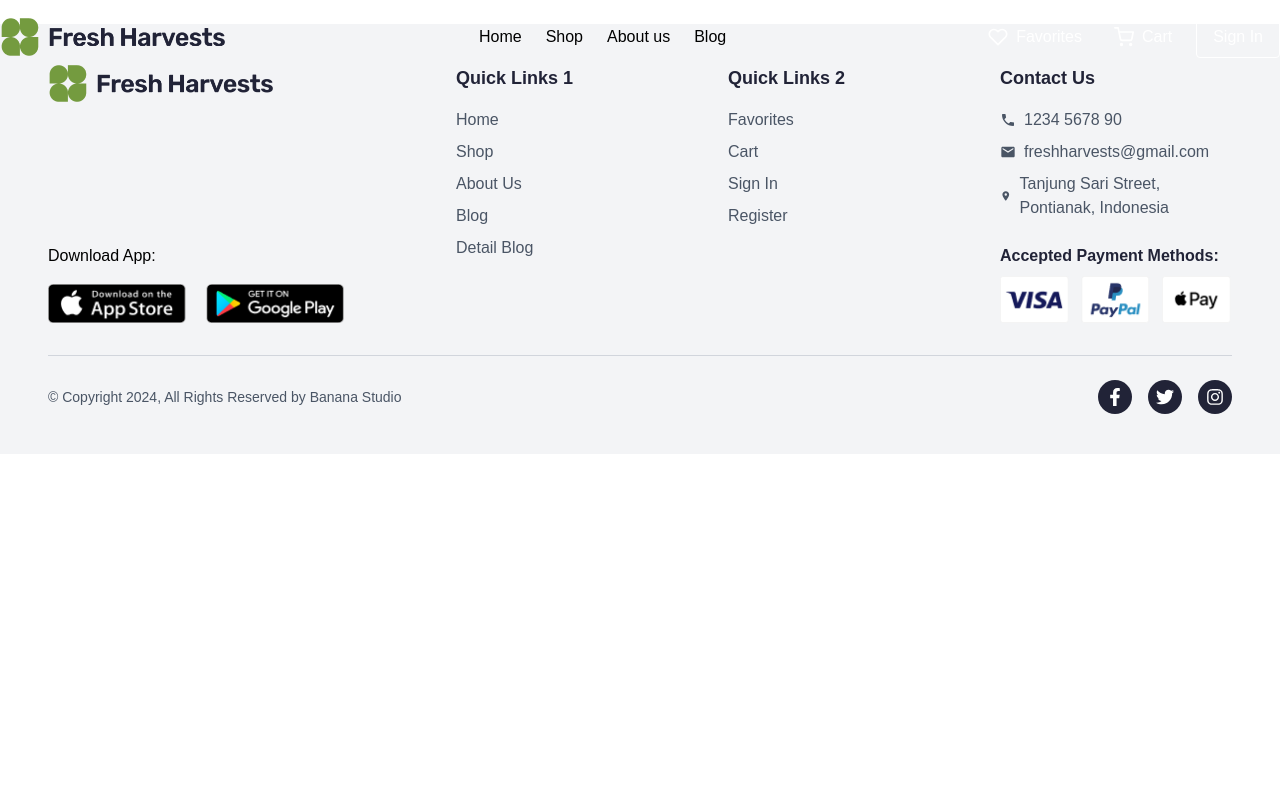
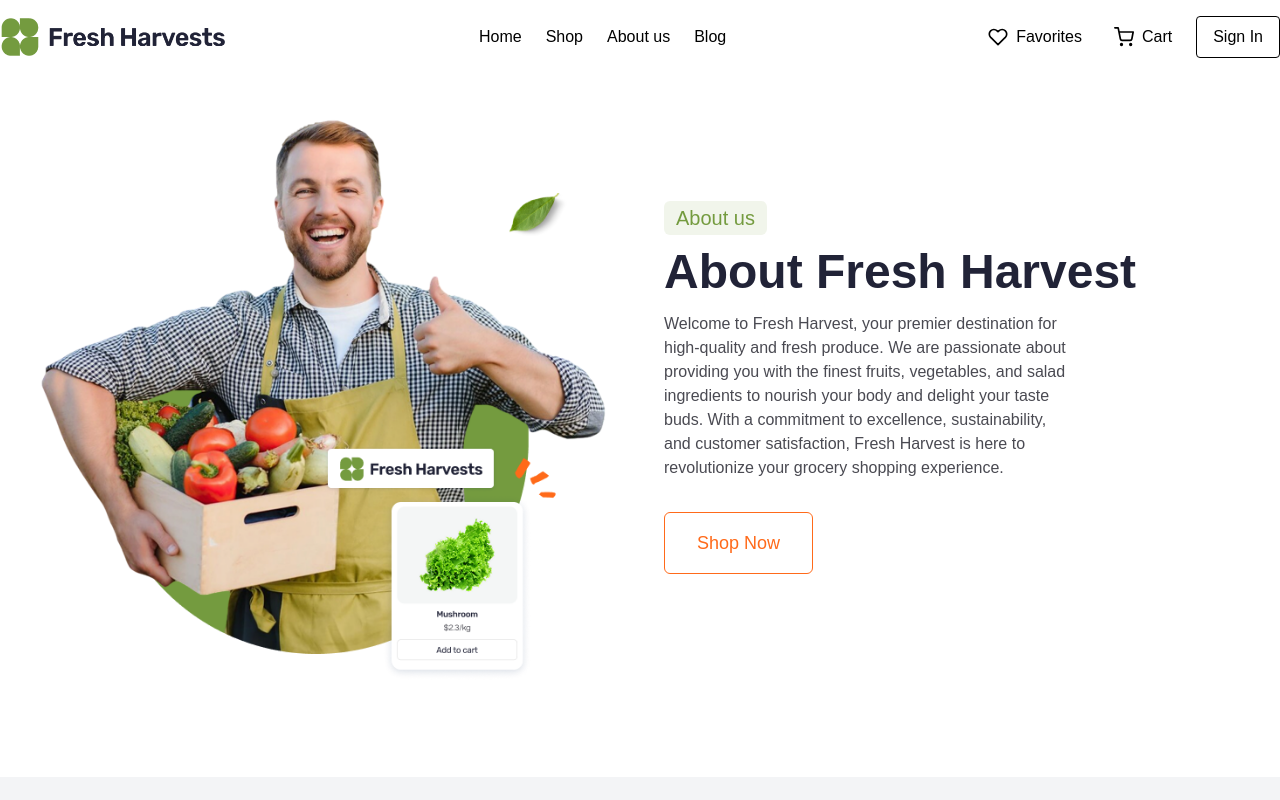
Before and after one commit to tahfeezmizan/fresh-harvests-smt, a Next.js app: page /aboutus in a window 1280 px wide. Shown: the top 800 px of the page. Built offline with nearby package versions, Linux system fonts and the light colour scheme.

Commit message:
refactor AboutUs page and ProductCard component; update Navbar links and enhance product details fetching

```diff
--- a/src/app/aboutus/page.jsx
+++ b/src/app/aboutus/page.jsx
@@ -1,7 +1,10 @@
 import React from 'react'
+import AboutUs from '../components/Homepage/AboutUs'
 
-export default function page() {
+export default function AboutUsPage() {
     return (
-        <div>page</div>
+        <div>
+            <AboutUs />
+        </div>
     )
 }
--- a/src/app/components/Homepage/ProductCard.jsx
+++ b/src/app/components/Homepage/ProductCard.jsx
@@ -9,7 +9,7 @@ export default function ProductCard({ product }) {
     const [isHovered, setIsHovered] = useState(false);
 
     return (
-        <Link href={id}>
+        <Link href={`/products/${id}`}>
             <div
                 className="bg-white rounded-2xl p-2 md:p-5 flex flex-col items-center shadow-lg"
                 onMouseEnter={() => setIsHovered(true)}
--- a/src/app/components/Navbar.jsx
+++ b/src/app/components/Navbar.jsx
@@ -28,7 +28,7 @@ const Navbar = () => {
         setUser(null);
     };
 
-    // Scroll effect
+
     useEffect(() => {
         const handleScroll = () => {
             setIsScrolled(window.scrollY > 50);
@@ -43,12 +43,19 @@ const Navbar = () => {
     const pathname = usePathname()
     if (pathname.startsWith("/dashboard")) return null;
 
+
     const links = [
         { title: "Home", path: "/" },
         { title: "Shop", path: "/products" },
-        { title: "About us", path: "/" },
+        { title: "About us", path: "/aboutus" },
         { title: "Blog", path: "/" },
     ];
+
+    const isHomeRoute = pathname === "/";
+
+    const textColor = isHomeRoute
+        ? (isScrolled ? "text-black" : "text-white")
+        : "text-black";
 
     return (
         <nav className={`fixed w-full z-10 transition-all duration-300 ${isScrolled ? 'bg-white shadow-md' : 'bg-transparent'}`}>
@@ -68,18 +75,18 @@ const Navbar = () => {
                         ))}
                     </div>
 
-                    {/* Right-side Icons */}
+
                     <div className="hidden md:flex space-x-4">
-                        <button className={`flex items-center gap-2 p-2 ${isScrolled ? 'text-black' : 'text-white'}`}>
+                        <button className={`flex items-center gap-2 p-2 ${textColor}`}>
                             <FiHeart className="text-xl" />
                             <span>Favorites</span>
                         </button>
-                        <button className={`flex items-center gap-2 p-2 ${isScrolled ? 'text-black' : 'text-white'}`}>
+                        <button className={`flex items-center gap-2 p-2 ${textColor}`}>
                             <FiShoppingCart className="text-xl" />
                             <span>Cart</span>
                         </button>
 
-                        {/* User Profile or Sign In */}
+
                         {user?.email ? (
                             <div className="relative">
                                 <button onClick={() => setDropdownOpen(!dropdownOpen)} className="flex items-center">
@@ -105,7 +112,7 @@ const Navbar = () => {
                                 )}
                             </div>
                         ) : (
-                            <button className={`p-2 px-4 rounded border ${isScrolled ? 'border-black text-black' : 'text-white border-white'}`} onClick={() => setModalOpen(!isModalOpen)}>
+                            <button className={`p-2 px-4 rounded border ${textColor}`} onClick={() => setModalOpen(!isModalOpen)}>
                                 Sign In
                             </button>
                         )}
--- a/src/app/products/[id]/page.jsx
+++ b/src/app/products/[id]/page.jsx
@@ -1,7 +1,41 @@
-import React from 'react'
+"use client";
+import { use } from "react";
+import { useGetProductsByIdQuery } from "@/app/redux/api/auth/authApi";
+import React from "react";
+import Image from "next/image";
 
-export default function ProductsDetailspage() {
+export default function ProductsDetailspage({ params }) {
+    const { id } = use(params); // ✅ Unwrap params with use()
+
+    const { data: item, error, isLoading } = useGetProductsByIdQuery(id);
+
+    if (isLoading) return <p>Loading...</p>;
+    if (error) return <p>Error loading product</p>;
+
+    const img = item?.data?.images[0];
+    const { productName, description, price, stock, } = item?.data || {};
+
+
     return (
-        <div>ProductsDetailspage</div>
-    )
+        <div className="py-24">
+            <div className="container mx-auto px-4">
+                <div className="flex flex-col md:flex-row gap-6 md:gap-12 items-center justify-between">
+                    <div className="flex-1" >
+                        <Image src={img} alt='banner subject image' width={686} height={657} priority />
+                    </div>
+
+                    <div className="">
+                        <span className='text-sm md:text-xl font-medium text-[#749B3F] bg-[#749B3F1A] py-1.5 px-3 rounded-md'>About us</span>
+                        <h2 className='text-3xl md:text-5xl font-bold text-[#212337] py-4 '>{productName}</h2>
+                        <div className="flex items-center gap-2 mt-2">
+                            <span className="text-[#FF6A1A] text-lg">★★★★★</span>
+                            <span className="text-gray-600 text-sm">5.0 (1 review)</span>
+                        </div>
+                        <h3 className='text-3xl font-bold text-[#FF6A1A] py-4'>${price}/kg</h3>
+                        <p className="text-[#4A4A52]  leading-6 mb-8 md:pr-48">{description}</p>
+                    </div>
+                </div>
+            </div>
+        </div>
+    );
 }
--- a/src/app/redux/api/auth/authApi.js
+++ b/src/app/redux/api/auth/authApi.js
@@ -54,6 +54,10 @@ const authApi = baseApi.injectEndpoints({
         allProducts: builder.query({
             query: () => "/products",
         }),
+        getProductsById: builder.query({
+            query: (id) => `/products/${id}`,
+        }),
+
 
         //category endpoints
         allCategory: builder.query({
@@ -95,7 +99,8 @@ export const {
     useUpdateCategoryByIdMutation,
     useDeleteCategoryByIdMutation,
     useAllProductsQuery,
-    useAllCategoryQuery
+    useAllCategoryQuery,
+    useGetProductsByIdQuery
 } = authApi;
 
 export default authApi;
```
Also changed, not shown: src/app/redux/api/baseApi.js (+0 -14 lines).
